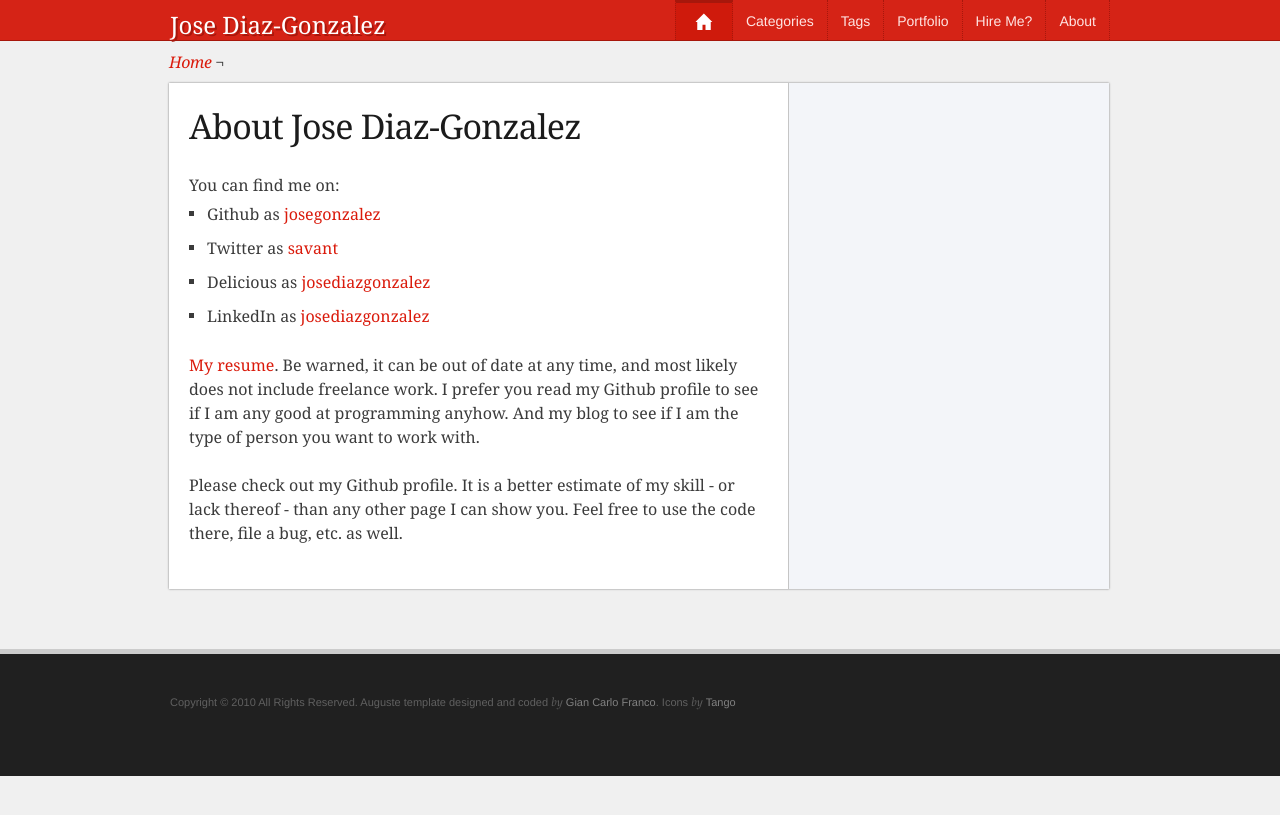
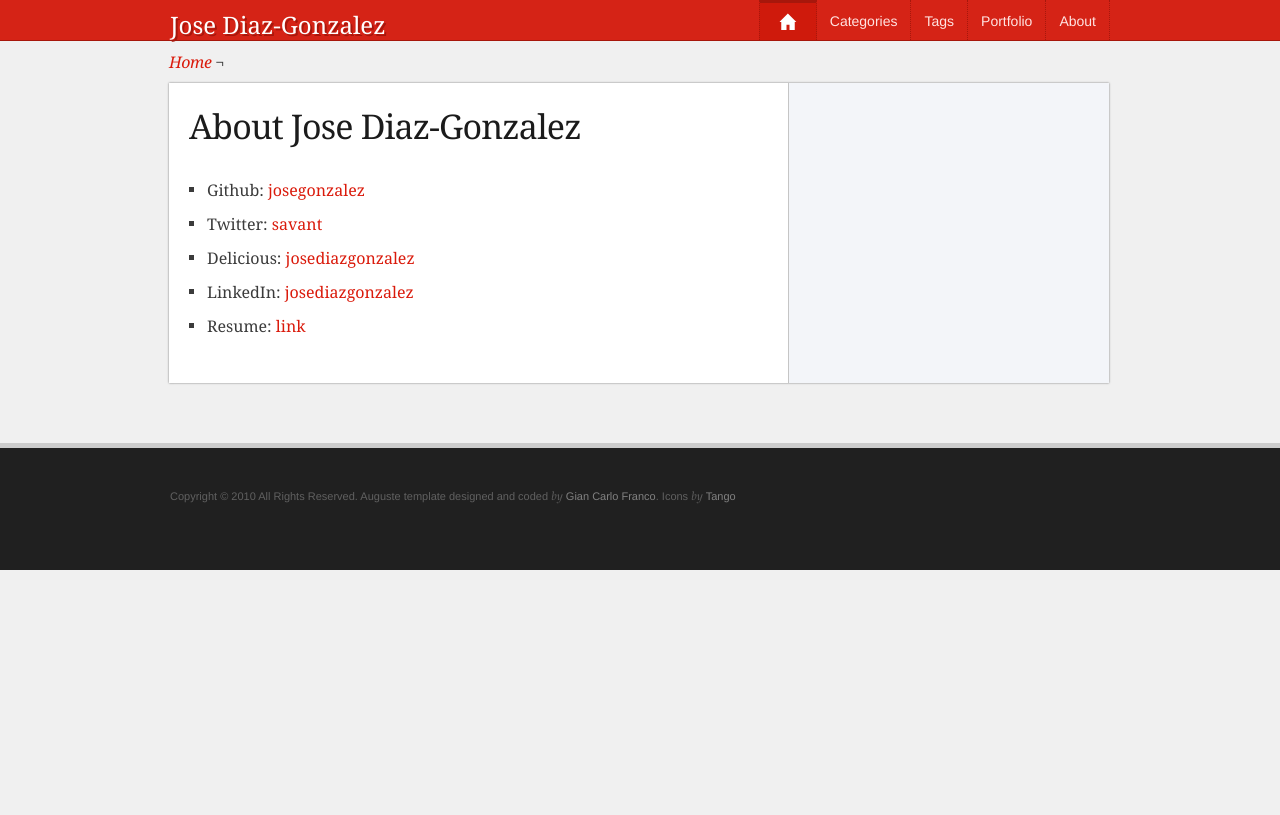
Before and after one commit to husayt/josediazgonzalez.com, a Jekyll site: the page built from about/index.html, in a window 1280 px wide. Shown: the top 815 px of the page. Built offline with Jekyll 4.4.1, drawn with Linux system fonts in a browser that asks for light colours; Markdown is read by kramdown in place of the engine named in the settings.

```diff
--- a/README.textile
+++ b/README.textile
@@ -10,7 +10,7 @@ h1. Todo
 * Convert to Textile. Pipe-dream, since everyone else has a hard-on for markdown.
 * Don't regenerate the atom.xml file if no content has changed
 * Sticky Footer, preferably in CSS
-* Keep the hire-me page up to date
+* -Keep the hire-me page up to date- Not looking for work
 * Calendar view of posts? Maybe when I post daily
 * Update all posts to keep them current
 * Fix the selected work in @_includes/portfolio.markdown@
--- a/_includes/navigation.markdown
+++ b/_includes/navigation.markdown
@@ -4,7 +4,6 @@
 		<li><a href="/categories/">Categories</a></li>
 		<li><a href="/tags/">Tags</a></li>
 		<li><a href="/portfolio/">Portfolio</a></li>
-		<li><a href="/hire-me/">Hire Me?</a></li>
 		<li><a href="/about/">About</a></li>
 	</ul>
 </div><!-- end: #nav -->
--- a/about/index.html
+++ b/about/index.html
@@ -3,14 +3,10 @@ layout: full
 title: About Jose Diaz-Gonzalez
 ---
 
-You can find me on:
 <ul>
-	<li>Github as <a href="http://github.com/josegonzalez">josegonzalez</a></li>
-	<li>Twitter as <a href="http://twitter.com/savant">savant</a></li>
-	<li>Delicious as <a href="http://delicious.com/josediazgonzalez">josediazgonzalez</a></li>
-	<li>LinkedIn as <a href="http://www.linkedin.com/in/josediazgonzalez">josediazgonzalez</a></li>
+	<li>Github: <a href="http://github.com/josegonzalez">josegonzalez</a></li>
+	<li>Twitter: <a href="http://twitter.com/savant">savant</a></li>
+	<li>Delicious: <a href="http://delicious.com/josediazgonzalez">josediazgonzalez</a></li>
+	<li>LinkedIn: <a href="http://www.linkedin.com/in/josediazgonzalez">josediazgonzalez</a></li>
+	<li>Resume: <a href="/about/resume.pdf">link</a></li>
 </ul>
-
-<p><a href="/about/resume.pdf">My resume</a>. Be warned, it can be out of date at any time, and most likely does not include freelance work. I prefer you read my Github profile to see if I am any good at programming anyhow. And my blog to see if I am the type of person you want to work with.</p>
-
-<p>Please check out my Github profile. It is a better estimate of my skill - or lack thereof - than any other page I can show you. Feel free to use the code there, file a bug, etc. as well.</p>
```
Also changed, not shown: hire-me/index.html (+1 -10 lines).
